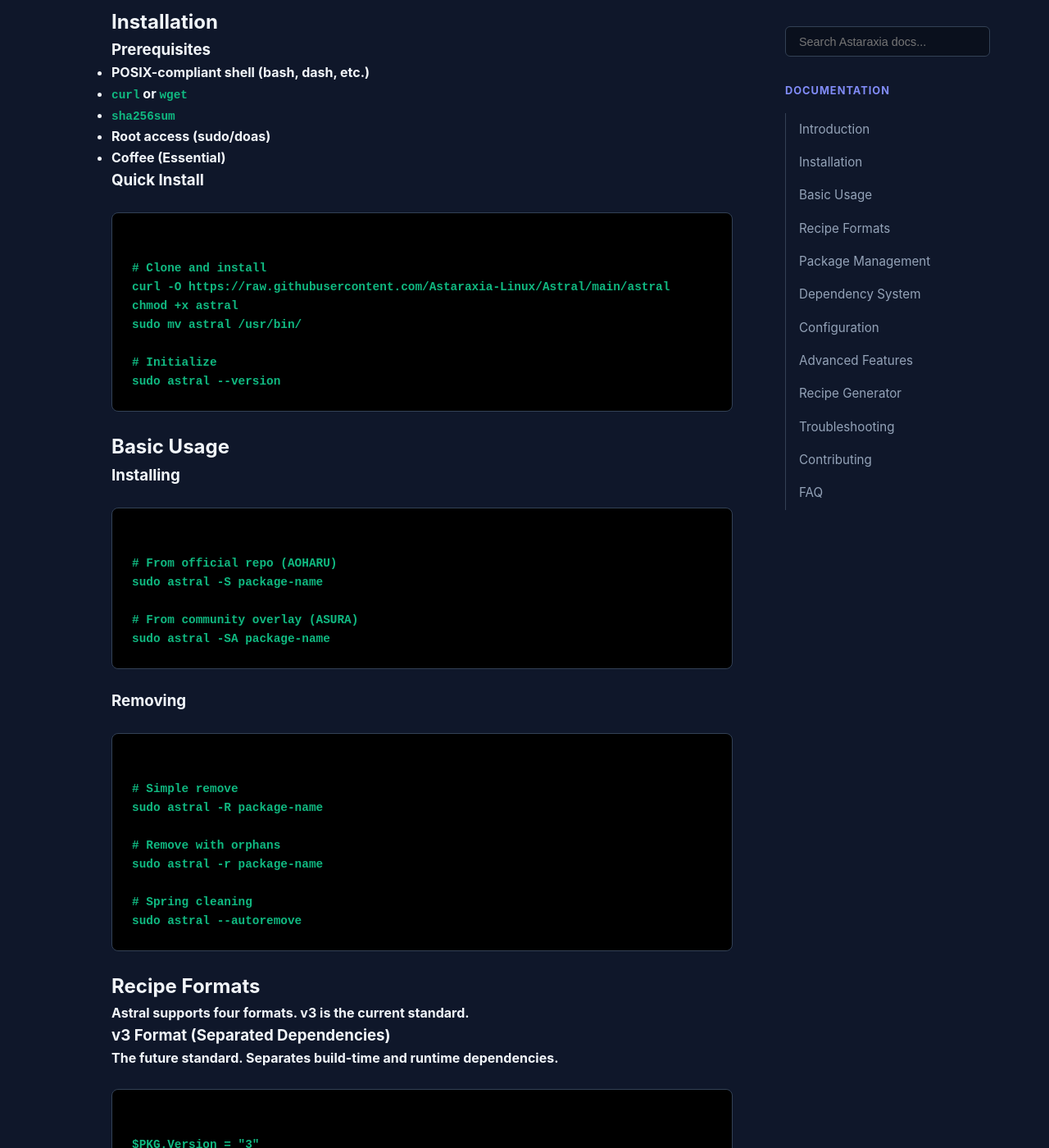
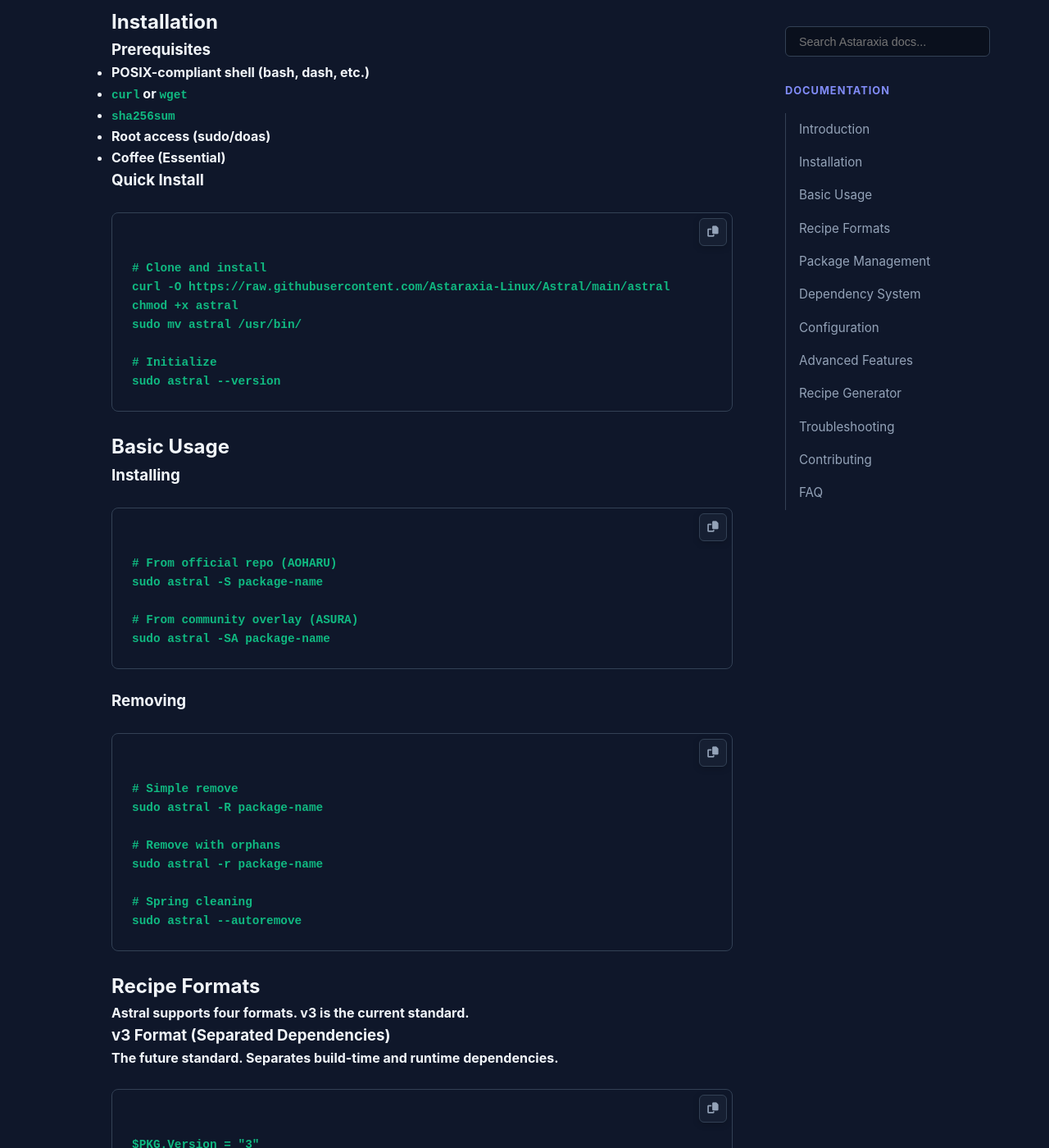
Before and after one commit to Astaraxia-Linux/astaraxia-linux.github.io, a Jekyll site: the page built from docus/astral.html, in a window 1280 px wide and 1400 px high, scrolled down 1406 px. Shown: the whole window at 82% size. Built offline with Jekyll 4.4.1, drawn with Linux system fonts in a browser that asks for light colours.

Commit message:
Update docs.html

```diff
--- a/_layouts/docs.html
+++ b/_layouts/docs.html
@@ -248,41 +248,42 @@
         }
 
         /* Sticky Copy Button Styling */
+        pre {
+            position: relative;
+            padding-top: 1.5rem;
+            background: var(--pre-bg);
+            border: 1px solid var(--border);
+            border-radius: 8px;
+            overflow: auto;
+            margin: 1.5rem 0;
+        }
+
         .copy-code {
-            position: absolute; /* Changed back to absolute for positioning */
-            top: 10px;
-            right: 10px;
-            top: 5px;
-            float: right;
-            z-index: 50; /* Ensure it's above everything */
+            position: absolute;
+            top: 6px;
+            right: 6px;
+            z-index: 50;
 
-            width: 38px;
-            height: 38px;
-            margin-top: -3.2rem;
-            margin-right: 8px;
+            width: 34px;
+            height: 34px;
 
-            background: #1e293b; /* Solid color prevents code showing through button */
+            background: var(--card-bg);
             color: var(--text-dim);
             border: 1px solid var(--border);
             border-radius: 6px;
+
             cursor: pointer;
             display: flex;
             align-items: center;
             justify-content: center;
             transition: 0.2s;
-            box-shadow: 0 4px 6px rgba(0,0,0,0.3);
+            box-shadow: 0 2px 8px rgba(0,0,0,0.2);
         }
 
         .copy-code:hover {
             background: var(--primary);
-            color: white;
-        }
-
-        /* Ensure the code doesn't wrap weirdly around the button */
-        pre {
-            position: relative;
-            padding-top: 1.5rem; /* Base padding */
-            overflow: auto;
+            color: #ffffff;
+            border-color: var(--primary);
         }
 
         pre code {
```
